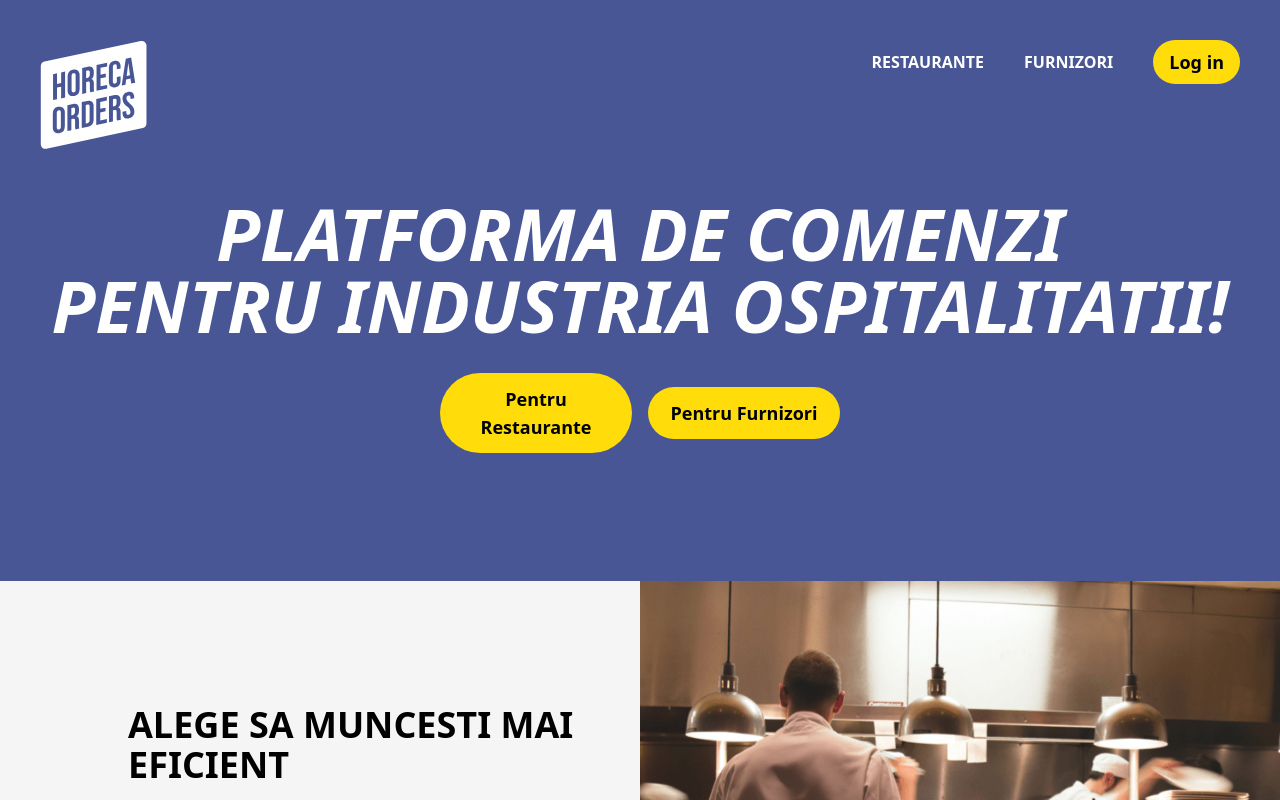
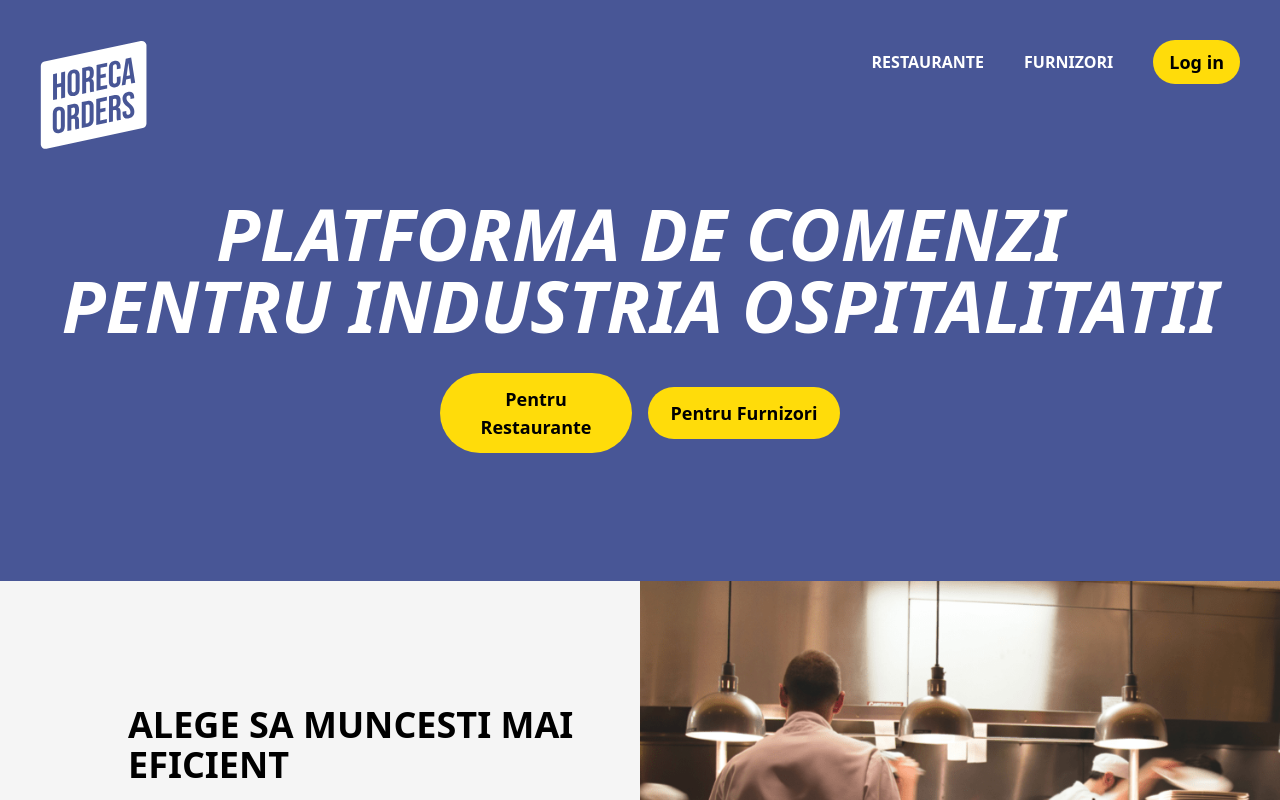
Before and after one commit to tiberiuc/tho-website, a React (Create React App) app: page / in a window 1280 px wide. Shown: the top 800 px of the page. Built offline with nearby package versions, Linux system fonts and the light colour scheme.

Commit message:
Sters semnul !

```diff
--- a/src/Components/Home/index.jsx
+++ b/src/Components/Home/index.jsx
@@ -33,7 +33,7 @@ function Home() {
     <>
       <Header
         headingText={`PLATFORMA DE COMENZI
-        PENTRU INDUSTRIA OSPITALITATII!`}
+        PENTRU INDUSTRIA OSPITALITATII`}
         headerButtonLeft={{
           text: "Pentru Restaurante",
           link: "/restaurante",
```
